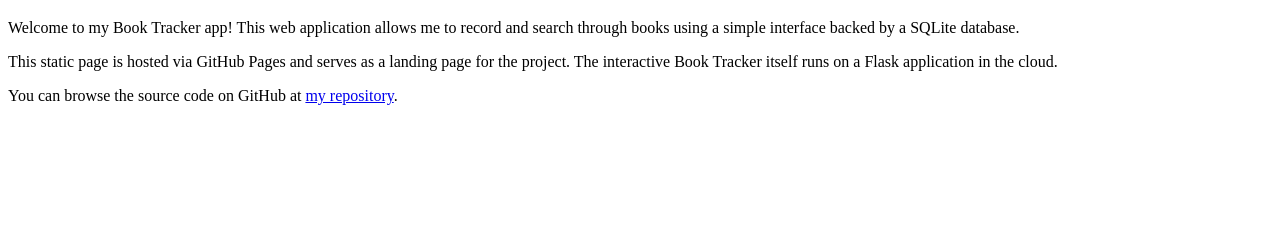
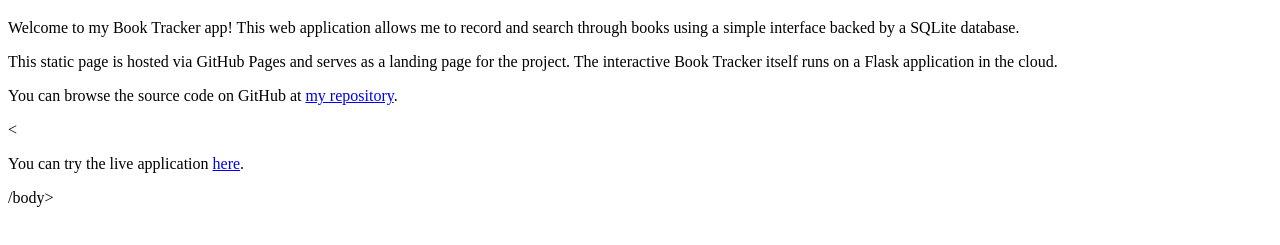
Before and after one commit to changkoat/hello-world-cloud, a plain HTML site: page index.html in a window 1280 px wide. Shown: the part 61-306 px from the top of the page. Drawn offline with Linux system fonts and the light colour scheme.

Commit message:
Add live application URL to index.html

```diff
--- a/index.html
+++ b/index.html
@@ -8,5 +8,7 @@
   <p>Welcome to my Book Tracker app! This web application allows me to record and search through books using a simple interface backed by a SQLite database.</p>
   <p>This static page is hosted via GitHub Pages and serves as a landing page for the project. The interactive Book Tracker itself runs on a Flask application in the cloud.</p>
   <p>You can browse the source code on GitHub at <a href="https://github.com/changkoat/hello-world-cloud">my repository</a>.</p>
-</body>
+<
+   <p>You can try the live application <a href="https://hello-world-cloud.onrender.com/books">here</a>.</p>
+  /body>
 </html>
```
